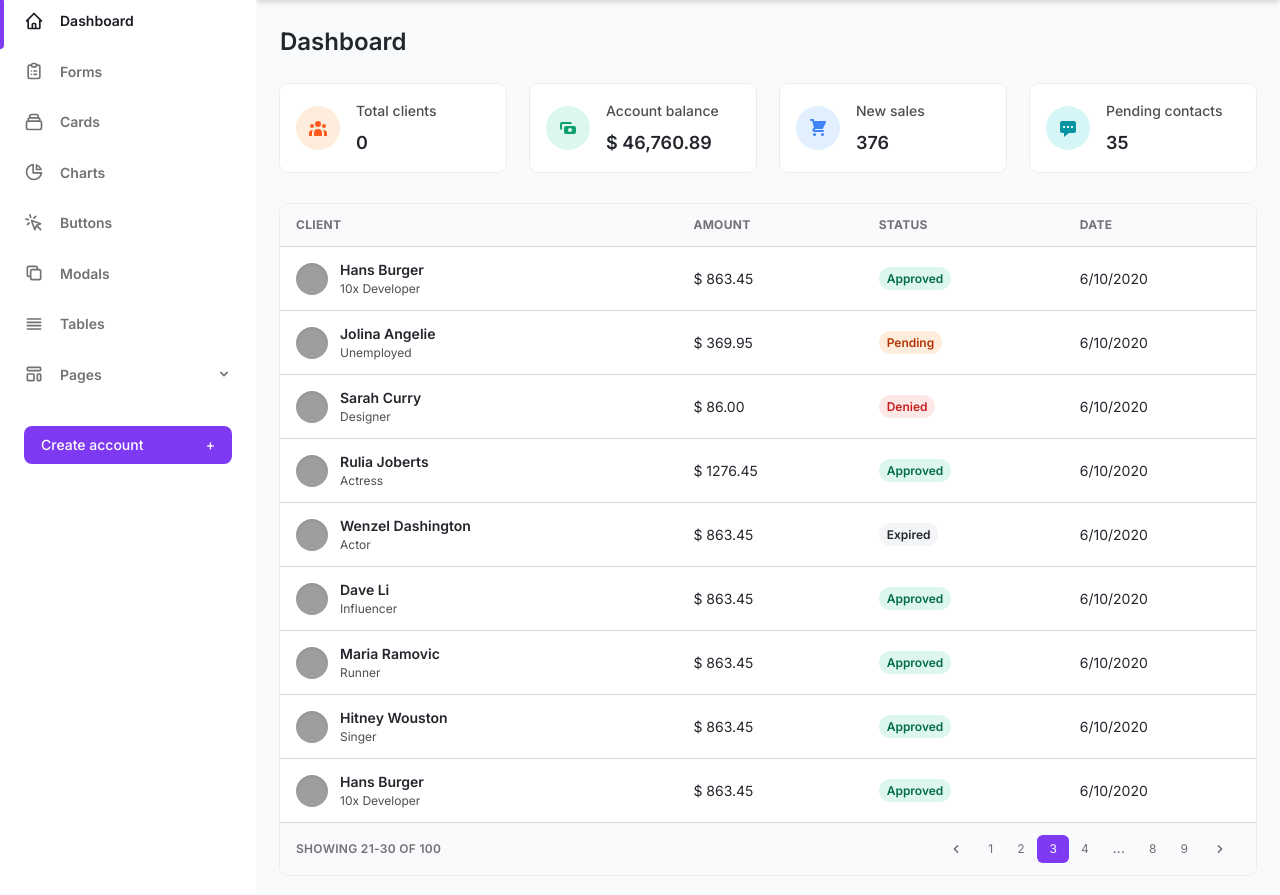
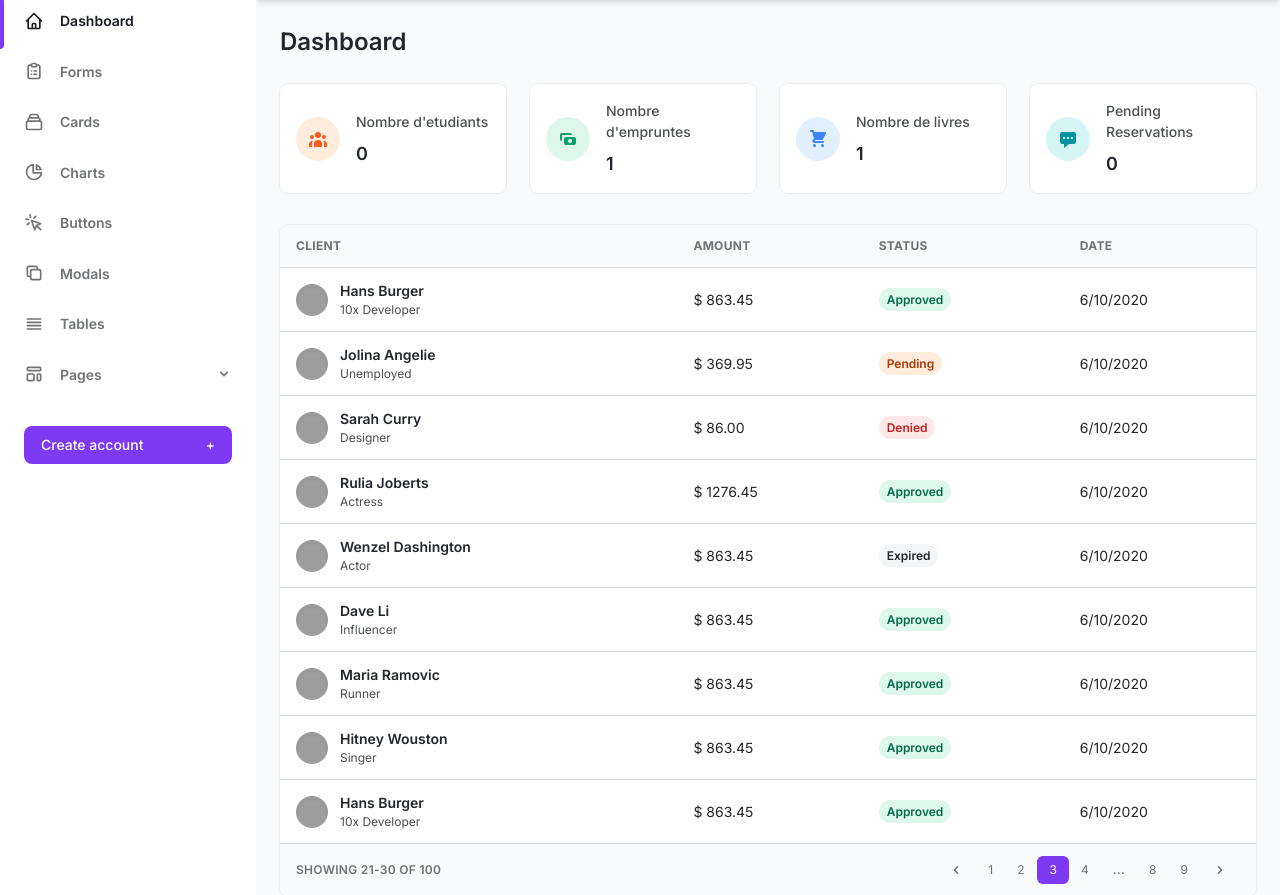
Before and after one commit to Ahmed-ELBASRI/Gestion_Biblio_PHP, a PHP site: page /dashboard/public/index.php in a window 1280 px wide. Shown: the part 69-964 px from the top of the page. Run offline with PHP 8.4, Linux system fonts and the light colour scheme; the visitor is signed in with stand-in values (Sample User, id 1); tables that the repository leaves empty or names only in its code hold one stand-in row (values such as "Sample post"); grey boxes are pictures that could not be loaded.

Commit message:
dashboard stats

```diff
--- a/dashboard/public/index.php
+++ b/dashboard/public/index.php
@@ -538,7 +538,7 @@ if(!isset($_SESSION["role"])){
               </div>
               <div>
                 <p class="mb-2 text-sm font-medium text-gray-600 dark:text-gray-400">
-                  Total clients
+                  Nombre d'etudiants
                 </p>
                 <p class="text-lg font-semibold text-gray-700 dark:text-gray-200">
                   <?php
@@ -565,10 +565,19 @@ if(!isset($_SESSION["role"])){
               </div>
               <div>
                 <p class="mb-2 text-sm font-medium text-gray-600 dark:text-gray-400">
-                  Account balance
+                  Nombre d'empruntes
                 </p>
                 <p class="text-lg font-semibold text-gray-700 dark:text-gray-200">
-                  $ 46,760.89
+                <?php
+                  // get nbr from
+                  require "../../login-form-v1/Login_v1/php/connection.php";
+                  $query="select count(*) as nbr from empruntlivre";
+                  $statement=$con->query($query);
+                  $data=$statement->fetch();
+                  if(!empty($data)){
+                    echo $data["nbr"];
+                  }
+                  ?>
                 </p>
               </div>
             </div>
@@ -583,10 +592,19 @@ if(!isset($_SESSION["role"])){
               </div>
               <div>
                 <p class="mb-2 text-sm font-medium text-gray-600 dark:text-gray-400">
-                  New sales
+                  Nombre de livres
                 </p>
                 <p class="text-lg font-semibold text-gray-700 dark:text-gray-200">
-                  376
+                <?php
+                  // get nbr from
+                  require "../../login-form-v1/Login_v1/php/connection.php";
+                  $query="select count(*) as nbr from livre";
+                  $statement=$con->query($query);
+                  $data=$statement->fetch();
+                  if(!empty($data)){
+                    echo $data["nbr"];
+                  }
+                  ?>
                 </p>
               </div>
             </div>
@@ -601,10 +619,22 @@ if(!isset($_SESSION["role"])){
               </div>
               <div>
                 <p class="mb-2 text-sm font-medium text-gray-600 dark:text-gray-400">
-                  Pending contacts
+                  Pending Reservations
                 </p>
                 <p class="text-lg font-semibold text-gray-700 dark:text-gray-200">
-                  35
+                <?php
+                  // get nbr from
+                  require "../../login-form-v1/Login_v1/php/connection.php";
+                  $query="SELECT COUNT(*) as nbr
+                  FROM reserverlivre r
+                  LEFT JOIN empruntlivre e ON r.ID_LIVRE = e.ID_LIVRE AND r.ID_PERSONNE = e.ID_PERSONNE
+                  WHERE e.ID_LIVRE IS NULL AND e.ID_PERSONNE IS NULL;";
+                  $statement=$con->query($query);
+                  $data=$statement->fetch();
+                  if(!empty($data)){
+                    echo $data["nbr"];
+                  }
+                  ?>
                 </p>
               </div>
             </div>
```
